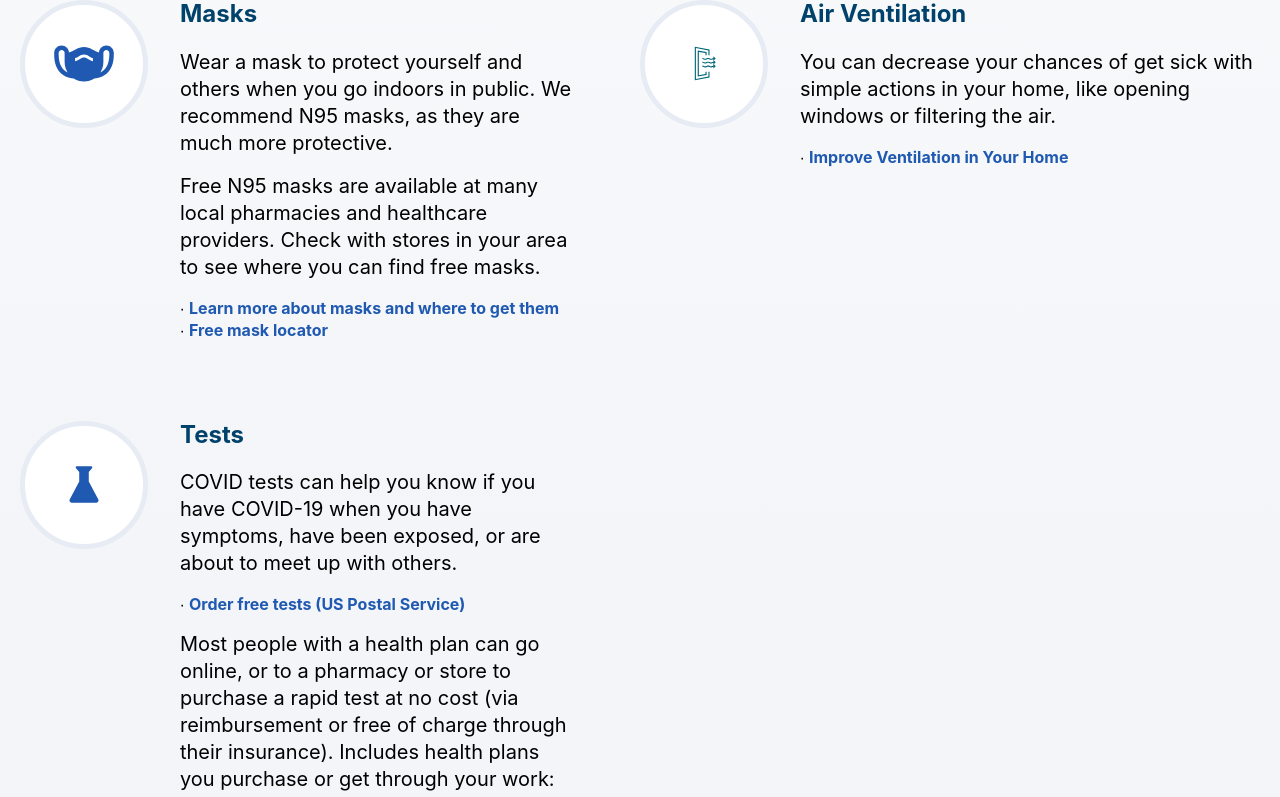
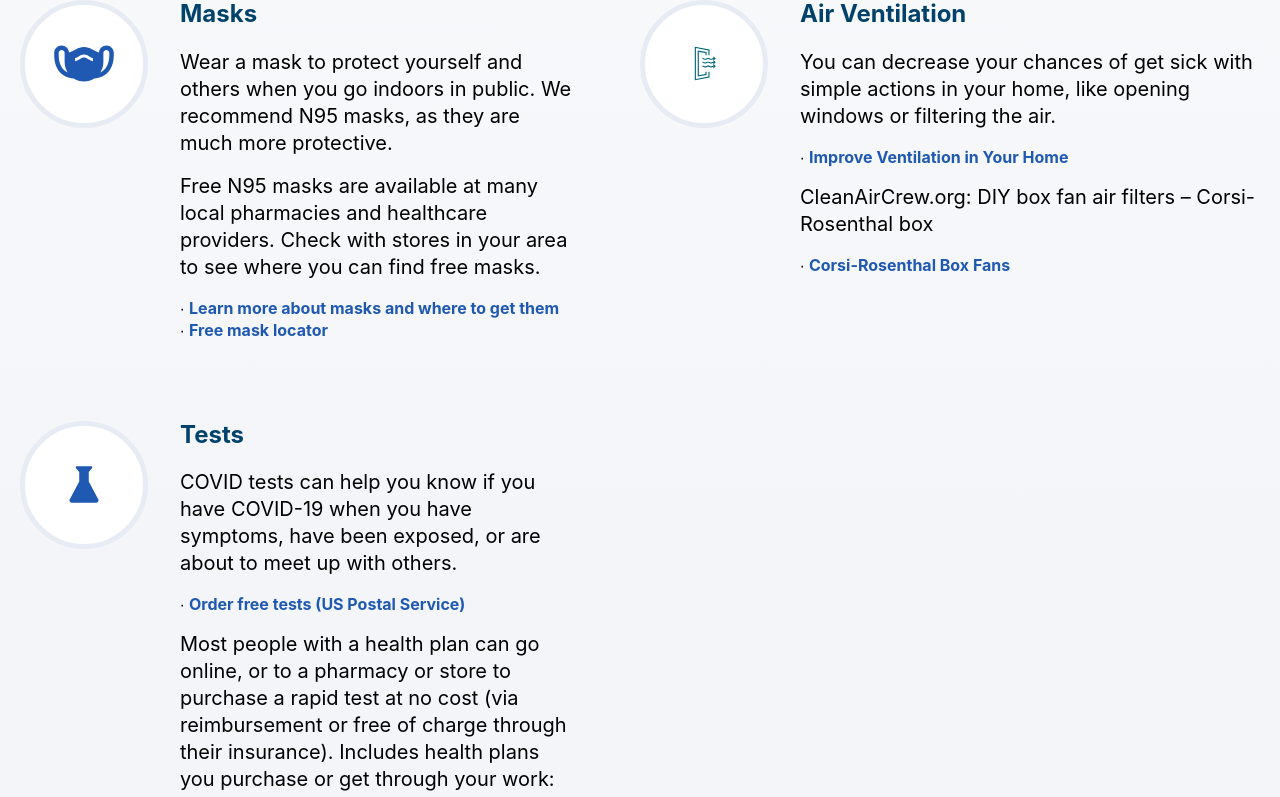
Before and after one commit to rrelyea/covid-safe, a React (Create React App) app: page / in a window 1280 px wide. Shown: the part 1148-1945 px from the top of the page. Built offline with nearby package versions, Linux system fonts and the light colour scheme.

Commit message:
add corsi-rosenthal box

```diff
--- a/src/App.js
+++ b/src/App.js
@@ -106,6 +106,8 @@ function App() {
                 </h3>
                 <p>You can decrease your chances of get sick with simple actions in your home, like opening windows or filtering the air.</p>
                 &#8729; <a href="https://www.cdc.gov/coronavirus/2019-ncov/prevent-getting-sick/improving-ventilation-home.html" rel="noopener">Improve Ventilation in Your Home</a>
+                <p>CleanAirCrew.org: DIY box fan air filters – Corsi-Rosenthal box</p>
+                &#8729; <a href="https://cleanaircrew.org/box-fan-filters/">Corsi-Rosenthal Box Fans</a>
               </div>
             </div>
 
```
